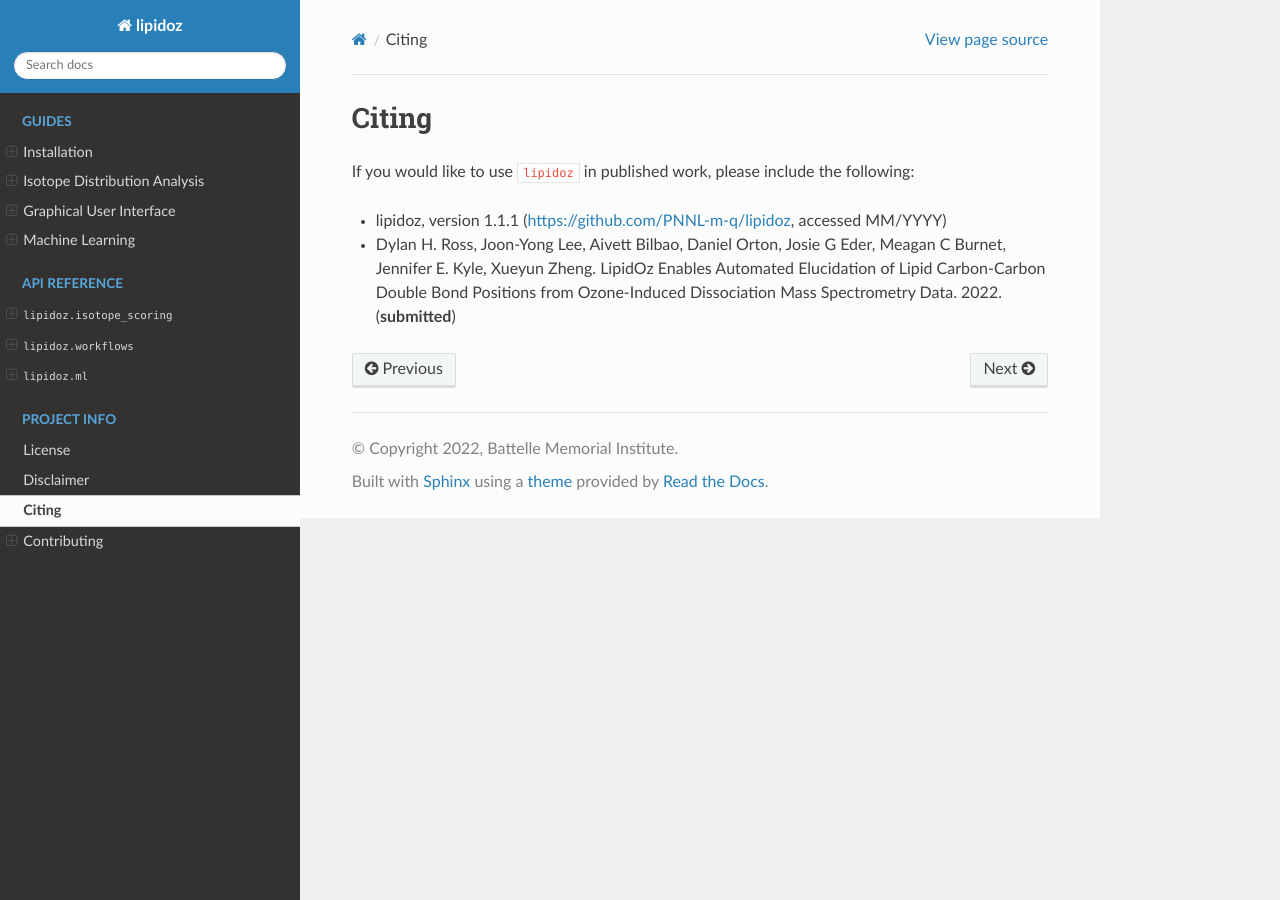
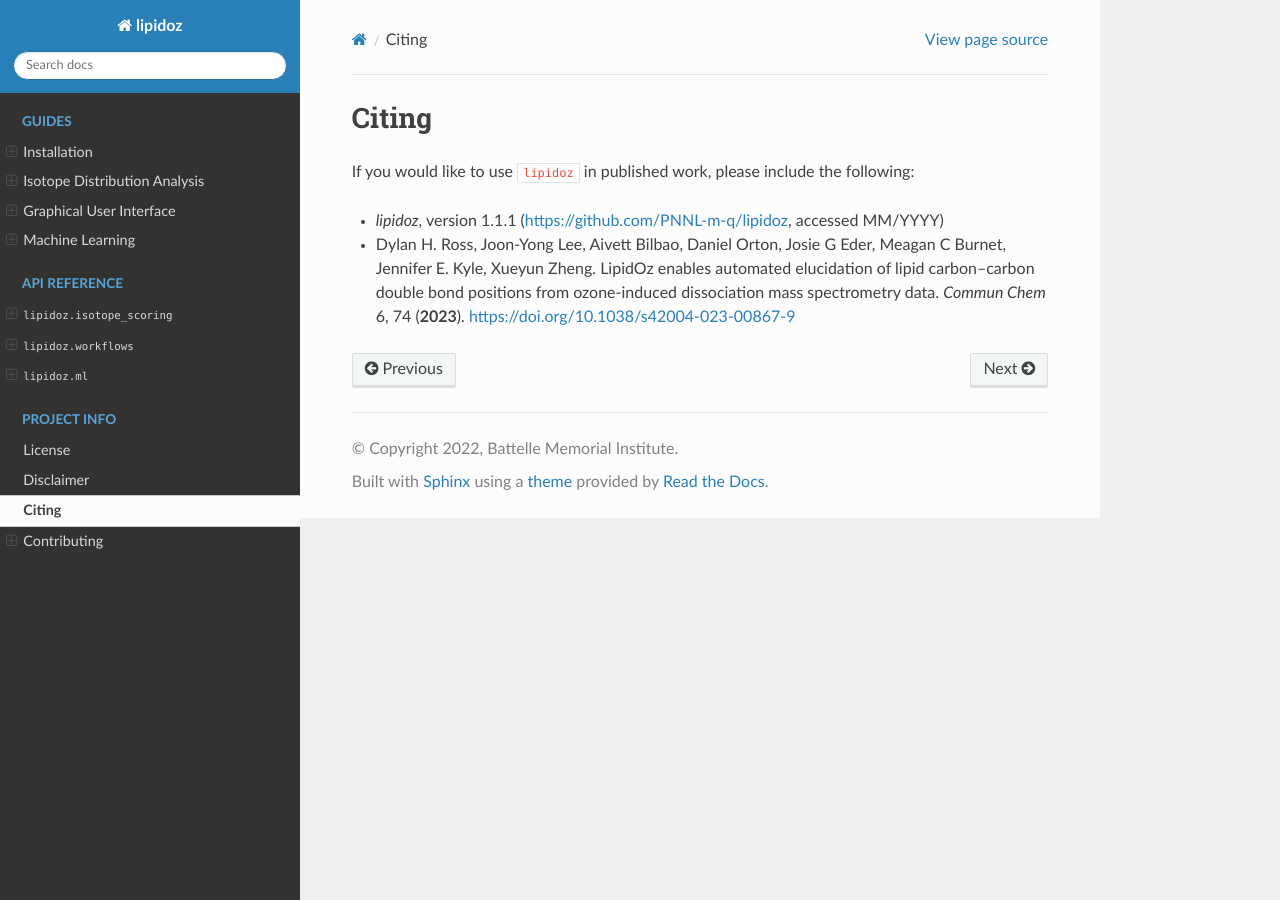
Before and after one commit to PNNL-m-q/lipidoz, a Sphinx documentation site: the page built from docs/source/project_info/citing.rst, in a window 1280 px wide. Built offline with Sphinx 7.4.7 and the Read the Docs theme 2.0.0, drawn with Linux system fonts in a browser that asks for light colours.

Commit message:
update citation info

```diff
--- a/docs/source/project_info/citing.rst
+++ b/docs/source/project_info/citing.rst
@@ -2,5 +2,5 @@ Citing
 =======================================
 If you would like to use ``lipidoz`` in published work, please include the following:
 
-* lipidoz, version |lipidoz_version| (https://github.com/PNNL-m-q/lipidoz, accessed MM/YYYY)
-* Dylan H. Ross, Joon-Yong Lee, Aivett Bilbao, Daniel Orton, Josie G Eder, Meagan C Burnet, Jennifer E. Kyle, Xueyun Zheng. LipidOz Enables Automated Elucidation of Lipid Carbon-Carbon Double Bond Positions from Ozone-Induced Dissociation Mass Spectrometry Data. 2022. (**submitted**)
+* *lipidoz*, version |lipidoz_version| (https://github.com/PNNL-m-q/lipidoz, accessed MM/YYYY)
+* Dylan H. Ross, Joon-Yong Lee, Aivett Bilbao, Daniel Orton, Josie G Eder, Meagan C Burnet, Jennifer E. Kyle, Xueyun Zheng. LipidOz enables automated elucidation of lipid carbon–carbon double bond positions from ozone-induced dissociation mass spectrometry data. *Commun Chem* 6, 74 (**2023**). https://doi.org/10.1038/s42004-023-00867-9
```
